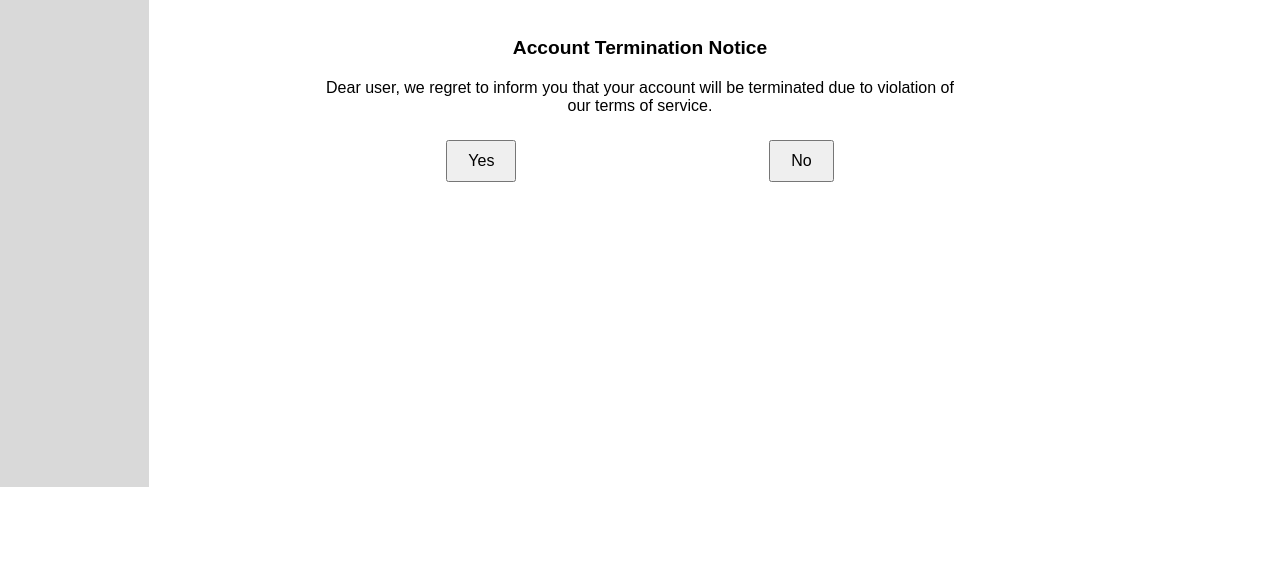
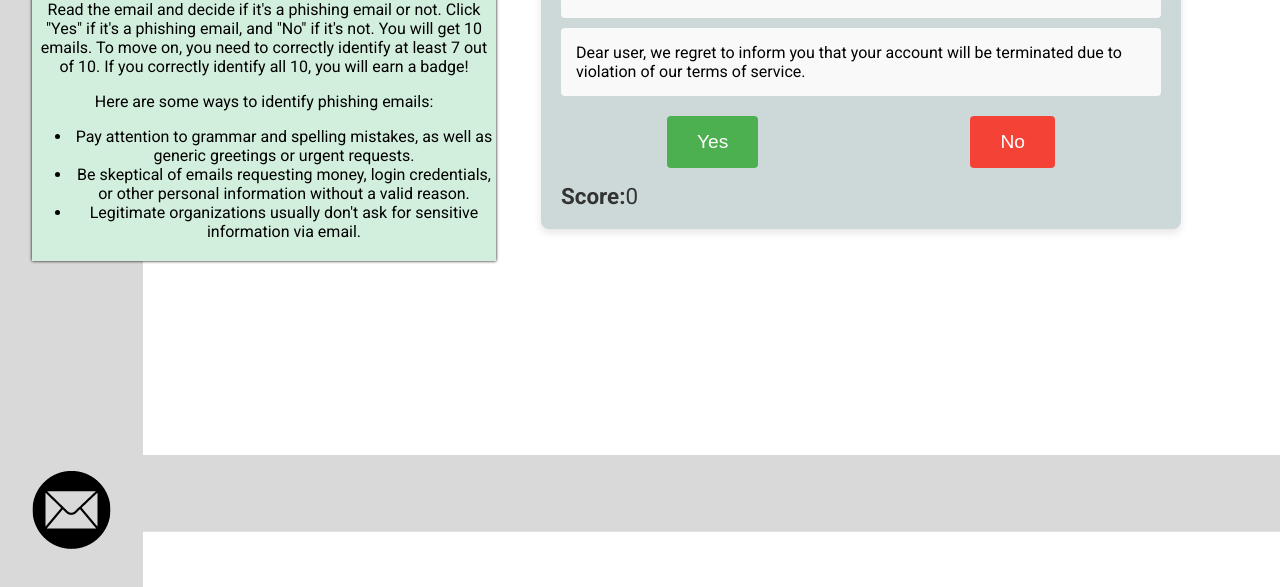
Before and after one commit to SKel1817/secure-a-key, a plain HTML site: page templates/phising_mini_game.html in a window 1280 px wide. Shown: the part 313-900 px from the top of the page. Before the commit the page ends 800 px from the top, so only its background shows below. Drawn offline with Linux system fonts and the light colour scheme.

Commit message:
phising pretty

```diff
--- a/templates/phising_mini_game.html
+++ b/templates/phising_mini_game.html
@@ -4,61 +4,144 @@
 <meta charset="UTF-8">
 <meta name="viewport" content="width=device-width, initial-scale=1.0">
 <title>Phishing Email Game</title>
+<link href="https://fonts.googleapis.com/css2?family=Roboto:wght@400;700&display=swap" rel="stylesheet">
 <style>
     body, html {
         height: 100%;
         margin: 0;
-        font-family: Arial, sans-serif;
+        font-family: 'Roboto', sans-serif;
+        background: url('../static/email.png');
+    }
+    .text {
+        text-align: center;
+    }
+    .game-title {
+        font-size: 2.5em;
+        color: #333;
+        margin-bottom: 10px;
+    }
+    .game-instructions {
+        text-align: center;
+        max-width: 600px;
+        margin-bottom: 20px;
     }
     .email-client-container {
-        background-image: url('../static/email.png');
-        background-size: cover;
-        height: 100%;
+        background-size: contain;
+        min-height: 100vh;
         display: flex;
-        justify-content: center;
+        flex-direction: column;
         align-items: center;
-        text-align: center;
+        justify-content: flex-start;
+        padding: 50px 20px;
     }
     .email-content {
-        background: rgba(255, 255, 255, 0.8);
+        width: 100%;
+        max-width: 600px;
+        background: #fff;
+        padding: 20px;
         border-radius: 8px;
-        padding: 20px;
-        margin-top: 50px; /* Adjust as per your layout */
-        width: 50%; /* Adjust as per your layout */
+        box-shadow: 0 4px 8px rgba(0, 0, 0, 0.1);
+        margin-bottom: 20px;
     }
     .email-subject, .email-body {
-        margin-bottom: 20px;
+        text-align: left;
+        padding: 15px;
+        background: #f9f9f9;
+        margin: 10px 0;
+        border-radius: 4px;
     }
     .email-subject {
-        font-size: 1.2em;
-        font-weight: bold;
+        font-weight: 700;
     }
     .decision-buttons {
         display: flex;
         justify-content: space-around;
+        margin-top: 20px;
     }
     button {
-        padding: 10px 20px;
-        font-size: 1em;
-        margin: 5px;
+        padding: 15px 30px;
+        font-size: 1.2em;
+        border: none;
+        border-radius: 4px;
+        transition: all 0.3s ease;
         cursor: pointer;
     }
-    /* Add further styling as needed */
+    button:hover {
+        transform: scale(1.05);
+    }
+    .yes-button {
+        background-color: #4CAF50;
+        color: white;
+    }
+    .no-button {
+        background-color: #f44336;
+        color: white;
+    }
+    #scoreContainer {
+        font-size: 1.4em;
+        color: #333;
+        margin-top: 15px;
+    }
+    .result-message {
+        display: none;
+        padding: 15px;
+        margin-top: 20px;
+        border-radius: 5px;
+        color: white;
+        text-align: center;
+    }
+    .correct {
+        background-color: #4CAF50;
+    }
+    .incorrect {
+        background-color: #f44336;
+    }
+    .email-client-container .text{
+        transform:translatex(-376px) translatey(173px);
+        width:464px;
+        box-shadow:0px 0px 3px 0px #000000;
+        background-color:#d2eedd;
+    }
+
+
+    .email-client-container .email-content{
+        transform:translatex(221px) translatey(-149px);
+        background-color:#cdd9d9;
+    }
+
 </style>
 </head>
 <body>
 
 <div class="email-client-container">
+    <div class="text">
+        <h1 class="game-title">Phishing Email Game</h1>
+            <div class="game-instructions">
+                <p>Read the email and decide if it's a phishing email or not.
+                    Click "Yes" if it's a phishing email, and "No" if it's not. You will get 10 emails.
+                    To move on, you need to correctly identify at least 7 out of 10.
+                    If you correctly identify all 10, you will earn a badge!</p>
+                <p>Here are some ways to identify phishing emails:</p>
+                <ul>
+                    <li>Pay attention to grammar and spelling mistakes, as well as generic greetings or urgent requests.</li>
+                    <li>Be skeptical of emails requesting money, login credentials, or other personal information without a valid reason.</li>
+                    <li>Legitimate organizations usually don't ask for sensitive information via email.</li>
+                </ul>
+            </div>
+    </div>
     <div class="email-content">
-        <div class="email-subject" id="emailSubject">[Subject Placeholder]</div>
-        <div class="email-body" id="emailBody">[Body Placeholder]</div>
+        <div class="email-subject" id="emailSubject">Subject goes here...</div>
+        <div class="email-body" id="emailBody">Body content goes here...</div>
         <div class="decision-buttons">
-            <button onclick="checkAnswer(true)">Yes</button>
-            <button onclick="checkAnswer(false)">No</button>
+            <button class="yes-button" onclick="updateScore(true)">Yes</button>
+            <button class="no-button" onclick="updateScore(false)">No</button>
         </div>
+        <div id="scoreContainer">
+            <strong>Score:</strong><span id="score">0</span>
+        </div>
+        <div id="resultMessage" class="result-message"></div>
     </div>
 </div>
-
     <script>
         let score = 0;
         let emailCount = 0;
@@ -68,13 +151,18 @@
             const response = await fetch('/emails.json');
             return response.json();
         }
-
+        function showResult(isCorrect) {
+        const resultMessage = document.getElementById('resultMessage');
+        resultMessage.style.display = 'block';
+        resultMessage.textContent = isCorrect ? 'Correct!' : 'Wrong!';
+        resultMessage.className = 'result-message ' + (isCorrect ? 'correct' : 'incorrect');
+    }
         function updateScore(isCorrect) {
             if (isCorrect) {
                 score++;
-                alert("Correct!");
+                showResult(true);
             } else {
-                alert("Wrong!");
+                showResult(false);
             }
             document.getElementById("score").textContent = score.toString();
             generateEmail();
```
